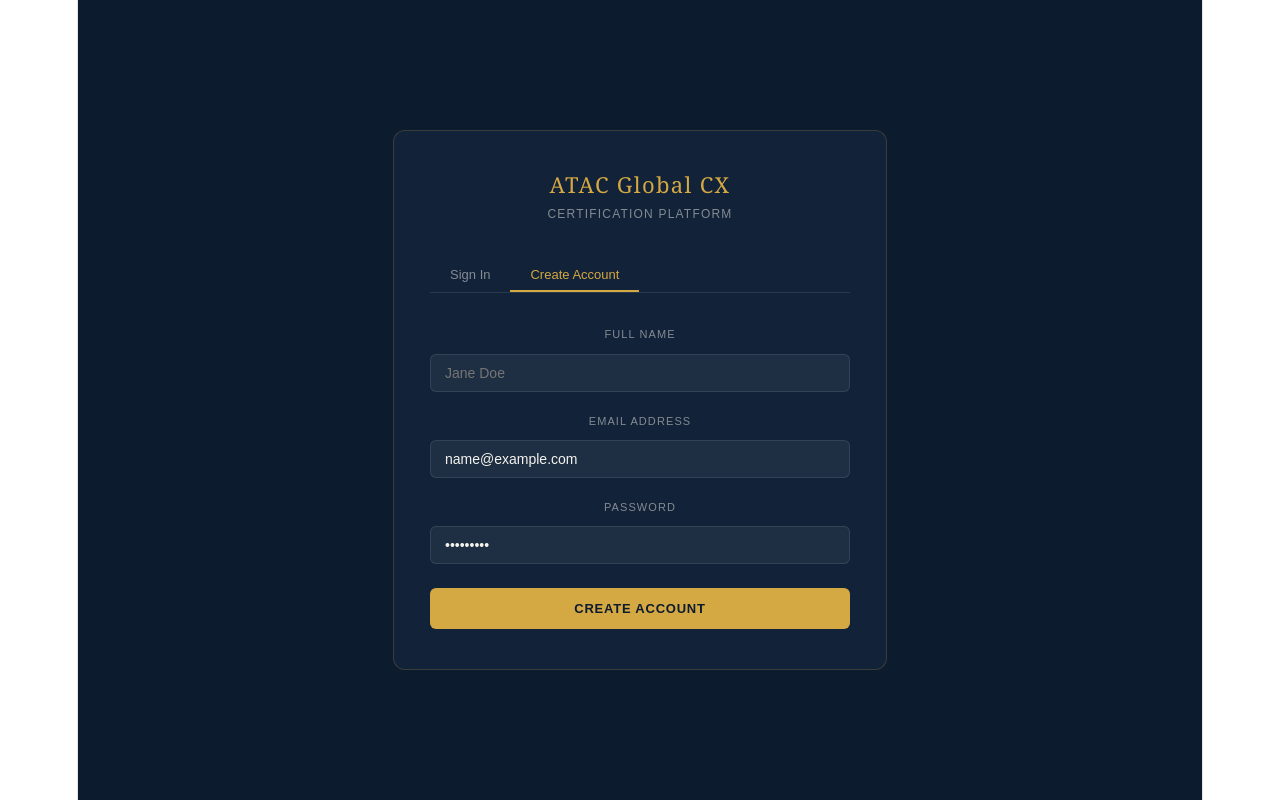
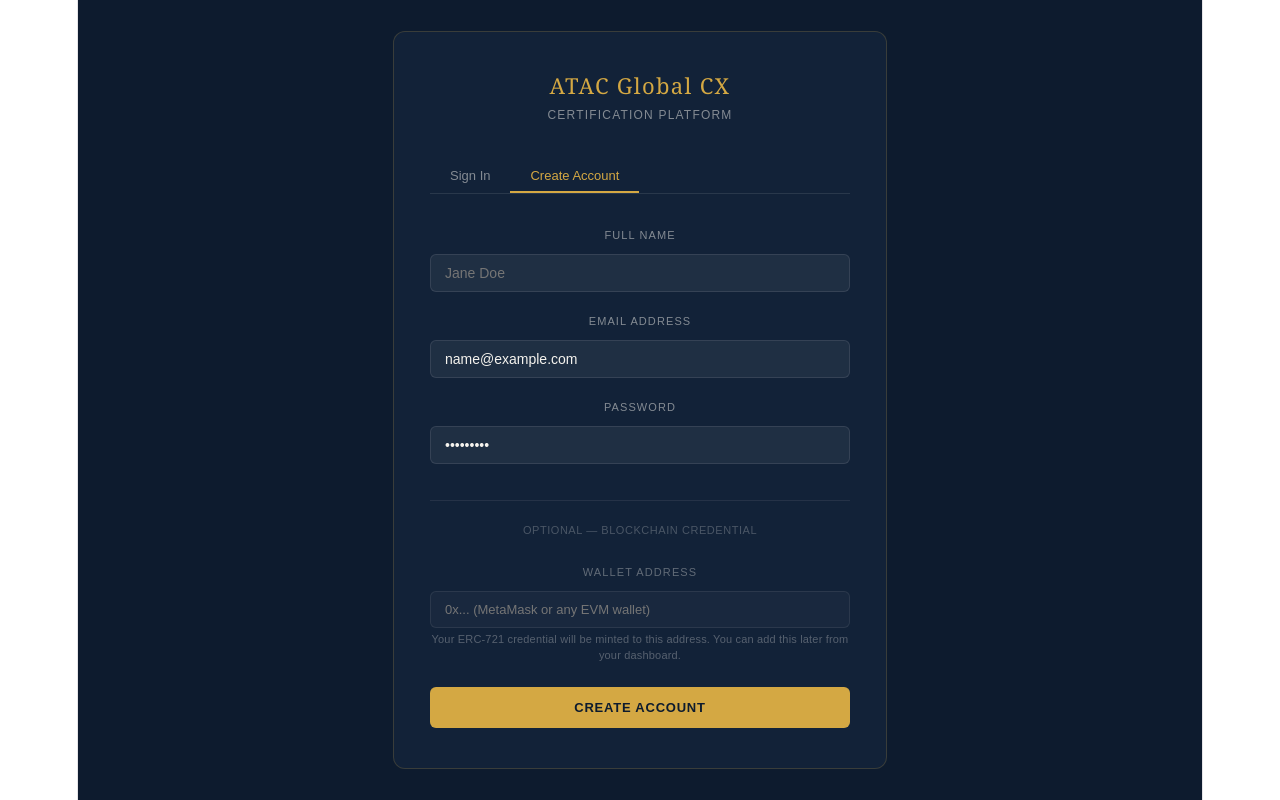
Before and after one commit to ATACINC/atac-frontend, a React app: page /login in a window 1280 px wide. Both pictures are taken after typing "name@example.com", "Sample123" into the empty fields and a click on the button "Create Account". Built offline with nearby package versions, Linux system fonts and the light colour scheme; the HTML template or start-up script is replaced by a standard one.

Commit message:
feat: optional wallet field on registration

```diff
--- a/src/pages/login.jsx
+++ b/src/pages/login.jsx
@@ -3,36 +3,56 @@ import { useNavigate } from 'react-router-dom';
 import API from '../api/client';
 
 const styles = {
-  page: { minHeight: '100vh', background: '#0D1B2E', display: 'flex', alignItems: 'center', justifyContent: 'center', fontFamily: 'DM Sans, sans-serif' },
-  card: { background: '#122238', border: '1px solid rgba(212,168,67,0.2)', borderRadius: 12, padding: '40px 36px', width: '100%', maxWidth: 420 },
-  logo: { fontFamily: 'Georgia, serif', fontSize: 22, color: '#D4A843', letterSpacing: '0.06em', marginBottom: 4 },
-  sub: { fontSize: 12, color: 'rgba(245,243,238,0.5)', textTransform: 'uppercase', letterSpacing: '0.1em', marginBottom: 32 },
-  tabs: { display: 'flex', marginBottom: 28, borderBottom: '1px solid rgba(245,243,238,0.1)' },
-  tab: (active) => ({ padding: '8px 20px', fontSize: 13, cursor: 'pointer', borderBottom: active ? '2px solid #D4A843' : '2px solid transparent', color: active ? '#D4A843' : 'rgba(245,243,238,0.5)', background: 'none', border: 'none', borderBottom: active ? '2px solid #D4A843' : '2px solid transparent' }),
-  label: { display: 'block', fontSize: 11, color: 'rgba(245,243,238,0.5)', textTransform: 'uppercase', letterSpacing: '0.1em', marginBottom: 6 },
-  input: { width: '100%', background: 'rgba(255,255,255,0.06)', border: '1px solid rgba(245,243,238,0.1)', borderRadius: 6, padding: '10px 14px', fontSize: 14, color: '#F5F3EE', marginBottom: 16, outline: 'none', boxSizing: 'border-box', fontFamily: 'DM Sans, sans-serif' },
-  btn: { width: '100%', background: '#D4A843', color: '#0D1B2E', border: 'none', borderRadius: 6, padding: '13px', fontSize: 13, fontWeight: 600, letterSpacing: '0.06em', textTransform: 'uppercase', cursor: 'pointer', marginTop: 8 },
-  error: { background: 'rgba(226,75,74,0.1)', border: '1px solid rgba(226,75,74,0.3)', borderRadius: 6, padding: '10px 14px', fontSize: 13, color: '#E24B4A', marginBottom: 16 },
-  success: { background: 'rgba(29,158,117,0.1)', border: '1px solid rgba(29,158,117,0.3)', borderRadius: 6, padding: '10px 14px', fontSize: 13, color: '#26B589', marginBottom: 16 }
+  page:    { minHeight: '100vh', background: '#0D1B2E', display: 'flex', alignItems: 'center', justifyContent: 'center', fontFamily: 'DM Sans, sans-serif' },
+  card:    { background: '#122238', border: '1px solid rgba(212,168,67,0.2)', borderRadius: 12, padding: '40px 36px', width: '100%', maxWidth: 420 },
+  logo:    { fontFamily: 'Georgia, serif', fontSize: 22, color: '#D4A843', letterSpacing: '0.06em', marginBottom: 4 },
+  sub:     { fontSize: 12, color: 'rgba(245,243,238,0.5)', textTransform: 'uppercase', letterSpacing: '0.1em', marginBottom: 32 },
+  tabs:    { display: 'flex', marginBottom: 28, borderBottom: '1px solid rgba(245,243,238,0.1)' },
+  tab:     (active) => ({ padding: '8px 20px', fontSize: 13, cursor: 'pointer', color: active ? '#D4A843' : 'rgba(245,243,238,0.5)', background: 'none', border: 'none', borderBottom: active ? '2px solid #D4A843' : '2px solid transparent' }),
+  label:   { display: 'block', fontSize: 11, color: 'rgba(245,243,238,0.5)', textTransform: 'uppercase', letterSpacing: '0.1em', marginBottom: 6 },
+  labelOpt:{ display: 'block', fontSize: 11, color: 'rgba(245,243,238,0.35)', textTransform: 'uppercase', letterSpacing: '0.1em', marginBottom: 6 },
+  input:   { width: '100%', background: 'rgba(255,255,255,0.06)', border: '1px solid rgba(245,243,238,0.1)', borderRadius: 6, padding: '10px 14px', fontSize: 14, color: '#F5F3EE', marginBottom: 16, outline: 'none', boxSizing: 'border-box', fontFamily: 'DM Sans, sans-serif' },
+  inputOpt:{ width: '100%', background: 'rgba(255,255,255,0.03)', border: '1px solid rgba(245,243,238,0.08)', borderRadius: 6, padding: '10px 14px', fontSize: 13, color: 'rgba(245,243,238,0.7)', marginBottom: 4, outline: 'none', boxSizing: 'border-box', fontFamily: 'DM Sans, sans-serif' },
+  hint:    { fontSize: 11, color: 'rgba(245,243,238,0.3)', marginBottom: 16, lineHeight: 1.4 },
+  btn:     { width: '100%', background: '#D4A843', color: '#0D1B2E', border: 'none', borderRadius: 6, padding: '13px', fontSize: 13, fontWeight: 600, letterSpacing: '0.06em', textTransform: 'uppercase', cursor: 'pointer', marginTop: 8 },
+  error:   { background: 'rgba(226,75,74,0.1)', border: '1px solid rgba(226,75,74,0.3)', borderRadius: 6, padding: '10px 14px', fontSize: 13, color: '#E24B4A', marginBottom: 16 },
+  divider: { borderTop: '1px solid rgba(245,243,238,0.08)', margin: '20px 0 16px' },
+  hint2:   { fontSize: 11, color: 'rgba(245,243,238,0.25)', marginBottom: 16, letterSpacing: '0.05em', textTransform: 'uppercase' },
 };
 
+function isValidWallet(addr) {
+  return /^0x[0-9a-fA-F]{40}$/.test(addr);
+}
+
 export default function Login() {
-  const [tab, setTab] = useState('login');
-  const [form, setForm] = useState({ name: '', email: '', password: '' });
+  const [tab, setTab]     = useState('login');
+  const [form, setForm]   = useState({ name: '', email: '', password: '', walletAddress: '' });
   const [error, setError] = useState('');
+  const [walletError, setWalletError] = useState('');
   const [loading, setLoading] = useState(false);
   const navigate = useNavigate();
 
-  const handle = (e) => setForm({ ...form, [e.target.name]: e.target.value });
+  const handle = (e) => {
+    setForm({ ...form, [e.target.name]: e.target.value });
+    if (e.target.name === 'walletAddress') setWalletError('');
+  };
 
   const submit = async () => {
-    setError(''); setLoading(true);
+    setError('');
+    setWalletError('');
+    if (tab === 'register' && form.walletAddress && !isValidWallet(form.walletAddress)) {
+      setWalletError('Invalid wallet address — must start with 0x and be 42 characters');
+      return;
+    }
+    setLoading(true);
     try {
       const endpoint = tab === 'login' ? '/api/auth/login' : '/api/auth/register';
-      const payload = tab === 'login' ? { email: form.email, password: form.password } : form;
+      const payload  = tab === 'login'
+        ? { email: form.email, password: form.password }
+        : { name: form.name, email: form.email, password: form.password, walletAddress: form.walletAddress || null };
       const res = await API.post(endpoint, payload);
-      localStorage.setItem('atac_token', res.data.token);
-      localStorage.setItem('atac_candidate', JSON.stringify(res.data.candidate));
+      localStorage.setItem('atac_token',        res.data.token);
+      localStorage.setItem('atac_candidate',    JSON.stringify(res.data.candidate));
       localStorage.setItem('atac_candidate_id', res.data.candidate.id);
       navigate('/dashboard');
     } catch (err) {
@@ -48,8 +68,8 @@ export default function Login() {
         <div style={styles.logo}>ATAC Global CX</div>
         <div style={styles.sub}>Certification Platform</div>
         <div style={styles.tabs}>
-          <button style={styles.tab(tab === 'login')} onClick={() => setTab('login')}>Sign In</button>
-          <button style={styles.tab(tab === 'register')} onClick={() => setTab('register')}>Create Account</button>
+          <button style={styles.tab(tab === 'login')}    onClick={() => { setTab('login');    setError(''); }}>Sign In</button>
+          <button style={styles.tab(tab === 'register')} onClick={() => { setTab('register'); setError(''); }}>Create Account</button>
         </div>
         {error && <div style={styles.error}>{error}</div>}
         {tab === 'register' && (
@@ -62,6 +82,24 @@ export default function Login() {
         <input style={styles.input} name="email" type="email" placeholder="jane@email.com" value={form.email} onChange={handle} />
         <label style={styles.label}>Password</label>
         <input style={styles.input} name="password" type="password" placeholder="••••••••" value={form.password} onChange={handle} />
+        {tab === 'register' && (
+          <>
+            <div style={styles.divider} />
+            <div style={styles.hint2}>Optional — Blockchain Credential</div>
+            <label style={styles.labelOpt}>Wallet Address</label>
+            <input
+              style={{ ...styles.inputOpt, border: walletError ? '1px solid rgba(226,75,74,0.5)' : styles.inputOpt.border }}
+              name="walletAddress"
+              placeholder="0x... (MetaMask or any EVM wallet)"
+              value={form.walletAddress}
+              onChange={handle}
+            />
+            {walletError
+              ? <div style={{ fontSize: 11, color: '#E24B4A', marginBottom: 12 }}>{walletError}</div>
+              : <div style={styles.hint}>Your ERC-721 credential will be minted to this address. You can add this later from your dashboard.</div>
+            }
+          </>
+        )}
         <button style={styles.btn} onClick={submit} disabled={loading}>
           {loading ? 'Please wait...' : tab === 'login' ? 'Sign In' : 'Create Account'}
         </button>
```
